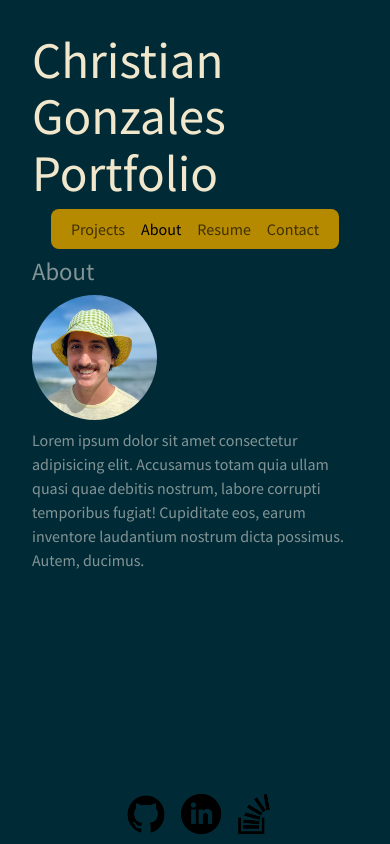
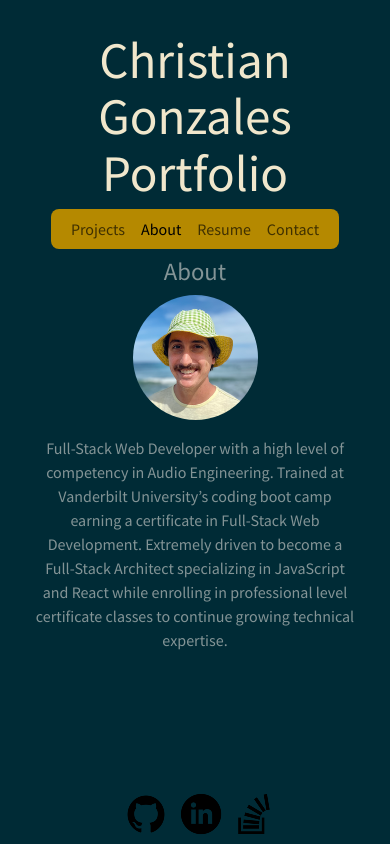
Before and after one commit to cdgonzo23/professional-portfolio-react, a React (Vite) app: page / in a window 390 px wide. Built offline with nearby package versions, Linux system fonts and the light colour scheme.

Commit message:
finalized styling and added about paragraph

```diff
--- a/src/App.css
+++ b/src/App.css
@@ -16,7 +16,9 @@ main {
 .content {
   display: flex;
   flex-direction: column;
-  align-items: flex-start;
+  min-width: 90vw;
+  align-items: center;
+  margin-bottom: 50px;
 }
 
 .selfie {
@@ -24,3 +26,9 @@ main {
   width: 20%;
   border-radius: 50%;
 }
+
+@media (max-width: 600px) {
+  .content {
+    min-width: auto;
+  }
+}
--- a/src/components/Footer.jsx
+++ b/src/components/Footer.jsx
@@ -6,13 +6,13 @@ function Footer() {
   return (
     <footer>
         <a href="https://github.com/cdgonzo23" className="text-light">
-        <img src={GitHub} alt='GitHub Logo'/>
+        <img className='img-link' src={GitHub} alt='GitHub Logo'/>
         </a>
         <a href="https://www.linkedin.com/in/cd-gonzo4223" className="text-light">
-          <img src={LinkedIn} alt='LinkedIn Logo'/>
+          <img className='img-link' src={LinkedIn} alt='LinkedIn Logo'/>
         </a>
         <a style={{marginLeft: 8}} href="https://stackoverflow.com/users/22528990/cd-gonzo" className="text-light">
-        <img src={Stack} alt='Stack OverFlow Logo'/>
+        <img className='img-link' src={Stack} alt='Stack OverFlow Logo'/>
         </a>
     </footer>
   )
--- a/src/components/pages/About.jsx
+++ b/src/components/pages/About.jsx
@@ -6,7 +6,7 @@ function About() {
     <h2>About</h2>
     <img className='selfie' style={{ width: 125, height: 125 }} src={Selfie} alt="selfie"/>
     <p>
-      Lorem ipsum dolor sit amet consectetur adipisicing elit. Accusamus totam quia ullam quasi quae debitis nostrum, labore corrupti temporibus fugiat! Cupiditate eos, earum inventore laudantium nostrum dicta possimus. Autem, ducimus.
+      Full-Stack Web Developer with a high level of competency in Audio Engineering. Trained at Vanderbilt University’s coding boot camp earning a certificate in Full-Stack Web Development. Extremely driven to become a Full-Stack Architect specializing in JavaScript and React while enrolling in professional level certificate classes to continue growing technical expertise.
     </p>
     </>
   )
--- a/src/components/pages/Projects.jsx
+++ b/src/components/pages/Projects.jsx
@@ -8,7 +8,7 @@ function Projects() {
     <h2>Projects</h2>
     <div className='row'>
       {Portfolio.map((project) => (
-      <div className='card mb-3 col-md-4 mx-2' key={project.id}>
+      <div className='card mb-3 col-md-3 mx-2' key={project.id}>
         <div className='card-body' style={{backgroundImage: `url(${project.src})`, aspectRatio: '', backgroundSize: 'cover'}}>
           <div className='card-links'>
             <a href={project.link}>{project.title}</a>
--- a/src/components/pages/Resume.jsx
+++ b/src/components/pages/Resume.jsx
@@ -4,8 +4,8 @@ function Resume() {
   return (
     <>
     <h2>Resume</h2>
-    <a href={pdf} download>Download Resume</a>
-    <div>
+    <a className='resume-link' href={pdf} download>Download Resume</a>
+    <div className='resume'>
       <h3>Front-End Proficincies</h3>
       <ul>
         <li>JavaScript</li>
--- a/src/index.css
+++ b/src/index.css
@@ -8,6 +8,7 @@ h1 {
   font-size: 3.2em;
   line-height: 1.1;
   color: #f0e7cc;
+  text-align: center;
 }
 
 h2 {
@@ -20,11 +21,16 @@ h2 {
   max-width: fit-content;
 }
 
+.row {
+  justify-content: center;
+}
+
 .card {
   min-height: 250px;
   min-width: 250px;
   padding-left: 0%;
   padding-right: 0%;
+  margin-top: 16px;
 }
 
 .card-body {
@@ -59,16 +65,42 @@ a {
   text-decoration: none;
 }
 
+a:hover {
+  text-decoration: underline;
+}
+
 p {
-  margin-top: 8px;
+  margin-top: 16px;
+  text-align: center;
+}
+
+.resume-link {
+  margin-top: 24px;
+}
+
+.resume {
+  margin-top: 16px;
 }
 
 form {
-  max-width: 50%;
+  display: flex;
+  align-self: center;
+}
+
+fieldset {
+  min-width: 500px;
 }
 
 .btn {
   margin-top: 16px;
+}
+
+.img-link {
+  transition: all 250ms ease-in-out;
+}
+
+.img-link:hover {
+  transform: scale(1.2);
 }
 
 footer {
@@ -79,3 +111,14 @@ footer {
   text-align: center;
   background-color: #002b36;
 }
+
+
+@media (max-width: 600px) {
+  fieldset {
+    min-width: 75vw;
+  }
+  .card {
+    min-height: 250px;
+    min-width: auto;
+  }
+}
```
